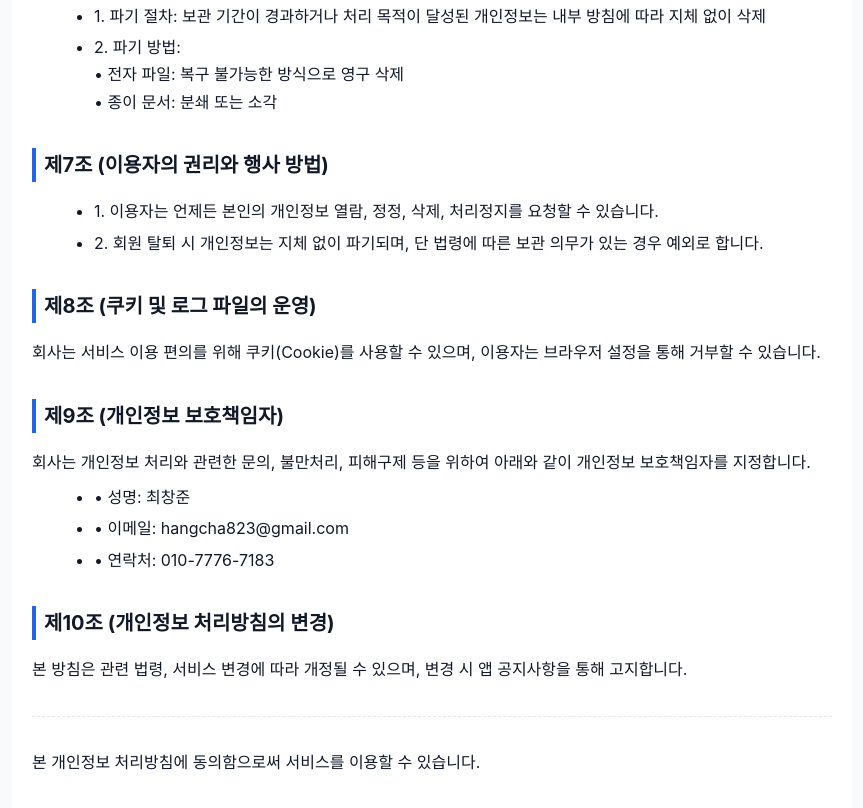
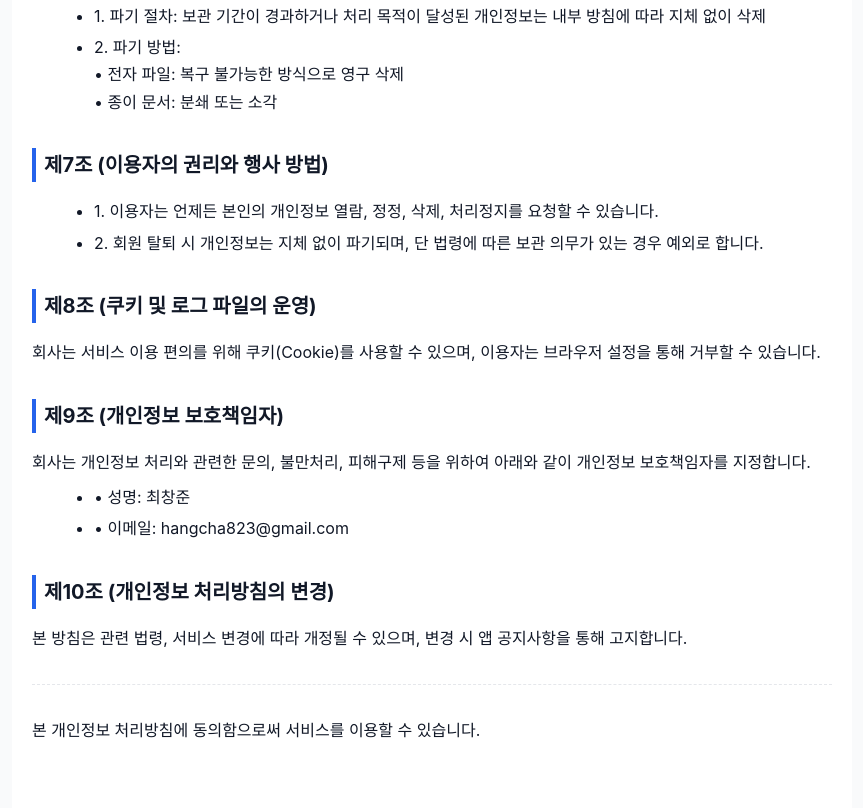
Before and after one commit to photoro823-a11y/photoro823-a11y.github.io, a plain HTML site: page privacy.html in a window 1280 px wide. Shown: the part 1393-2201 px from the top of the page, without its empty margins (208-1071 px from the left). Drawn offline with Linux system fonts and the light colour scheme.

Commit message:
Update privacy.html

```diff
--- a/privacy.html
+++ b/privacy.html
@@ -117,7 +117,6 @@
     <ul>
       <li>• 성명: 최창준</li>
       <li>• 이메일: hangcha823@gmail.com</li>
-      <li>• 연락처: 010-7776-7183</li>
     </ul>
 
     <h2>제10조 (개인정보 처리방침의 변경)</h2>
```
